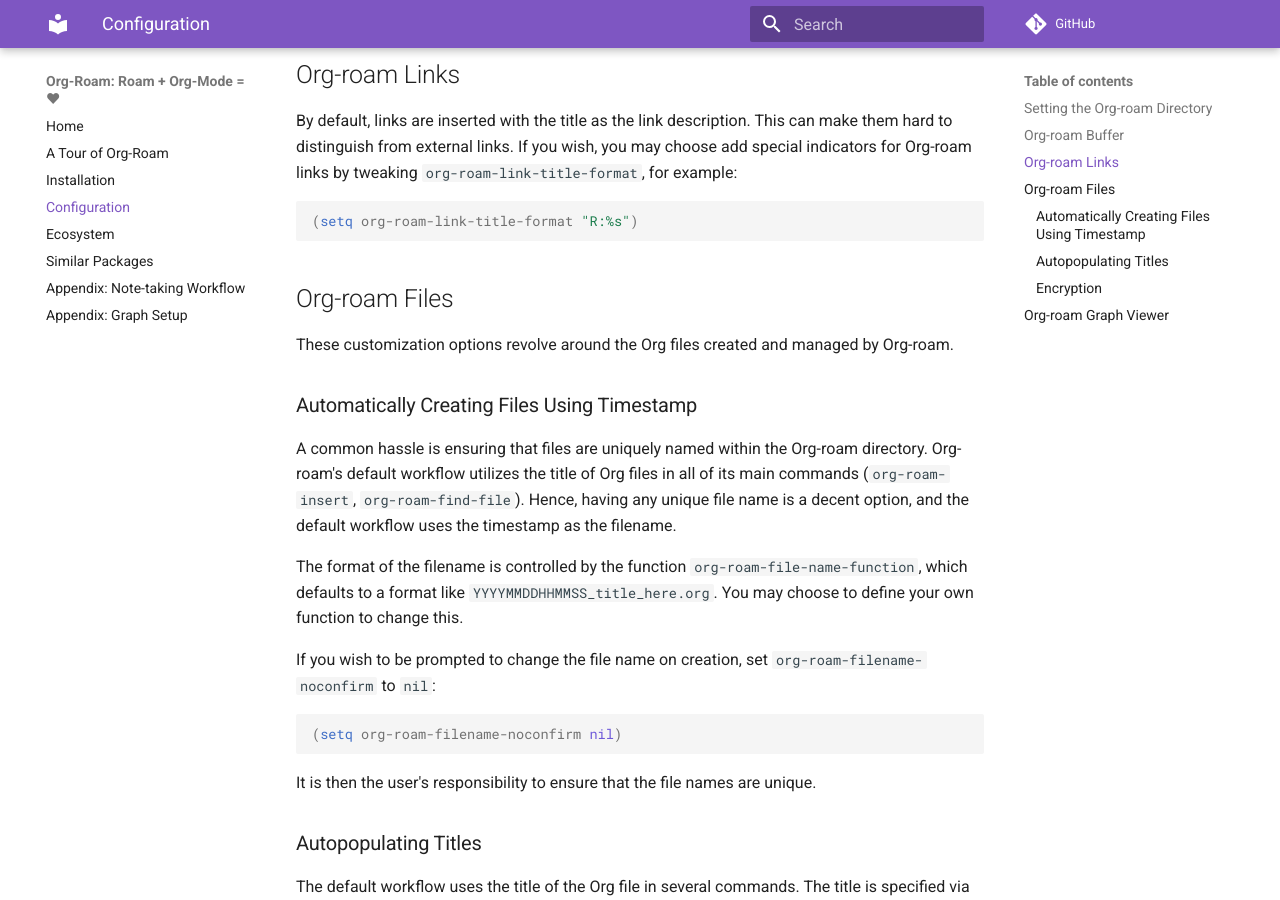
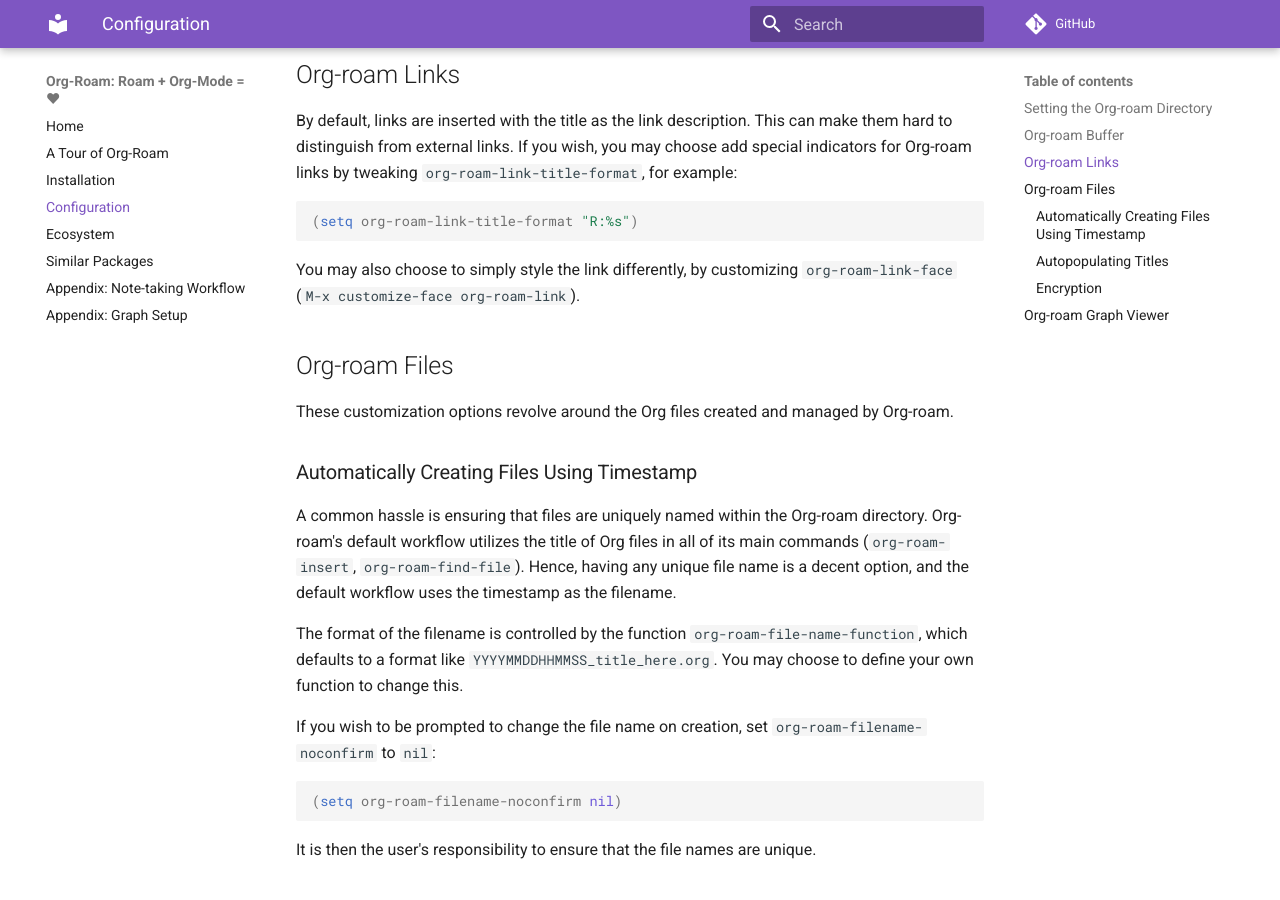
Before and after one commit to org-roam/org-roam, an MkDocs documentation site: the page built from doc/configuration.md, in a window 1280 px wide and 900 px high, scrolled down 1013 px. Built offline with MkDocs 1.6.1 and Material for MkDocs 9.7.7, drawn with Linux system fonts in a browser that asks for light colours; comment, search, counter and statistics services are not loaded.

Commit message:
(feature): add custom font styling for org-roam links (#162)
* (feature): add custom font styling for org-roam links

This adds 'org-roam-link-face. When org-roam-mode is on, all roam
links take this face. By default, it is exactly the same as 'org-link,
and would require styling.

* update docs

````diff
--- a/doc/configuration.md
+++ b/doc/configuration.md
@@ -52,6 +52,9 @@
 ```emacs-lisp
 (setq org-roam-link-title-format "R:%s")
 ```
+
+You may also choose to simply style the link differently, by
+customizing `org-roam-link-face` (`M-x customize-face org-roam-link`).
 
 ## Org-roam Files
 
````
Also changed, not shown: 1 other file.
